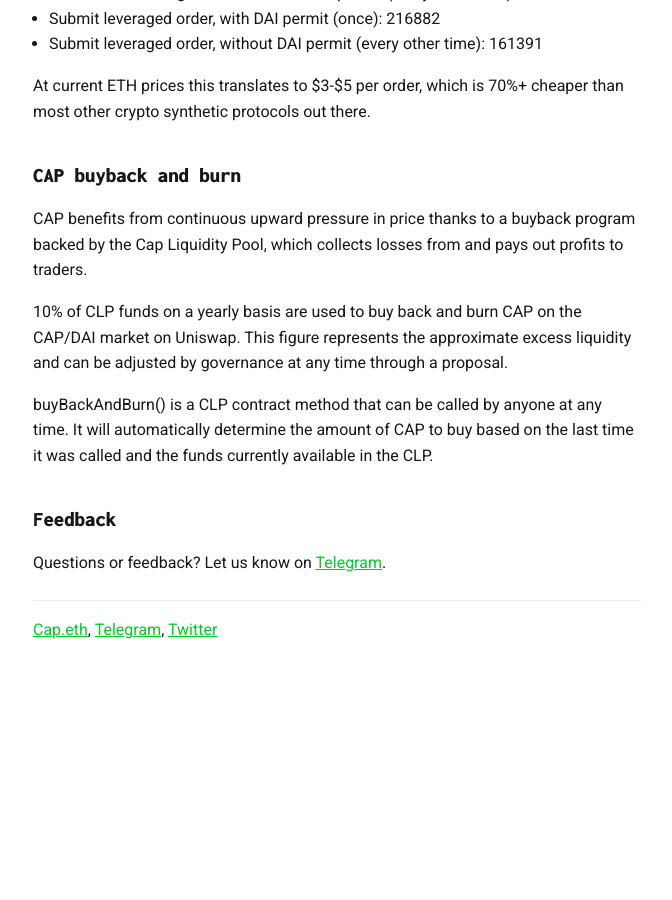
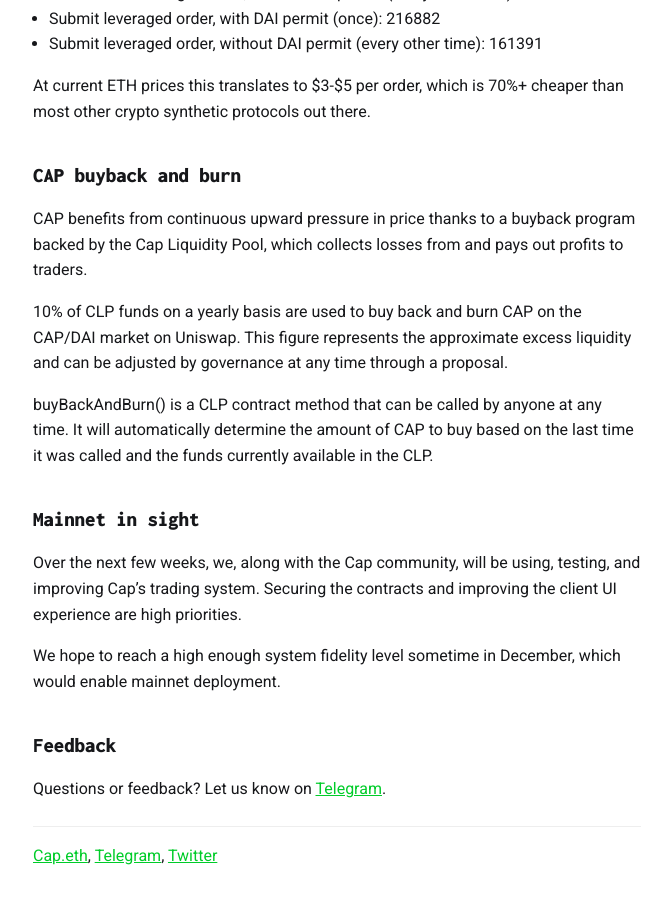
Before and after one commit to abeocap/blog, a Jekyll site: the page built from _posts/2020-11-26-the-road-to-mainnet.md, in a window 1280 px wide and 900 px high, scrolled down 2493 px. Shown: the whole window, without its empty margins (303-975 px from the left). Built offline with Jekyll 4.4.1, drawn with Linux system fonts in a browser that asks for light colours; before the commit the page ends 3168 px from its top, so only the background shows below that.

Commit message:
standard update

```diff
--- a/_posts/2020-11-26-the-road-to-mainnet.md
+++ b/_posts/2020-11-26-the-road-to-mainnet.md
@@ -72,6 +72,12 @@
 
 buyBackAndBurn() is a CLP contract method that can be called by anyone at any time. It will automatically determine the amount of CAP to buy based on the last time it was called and the funds currently available in the CLP.
 
+### Mainnet in sight
+
+Over the next few weeks, we, along with the Cap community, will be using, testing, and improving Cap's trading system. Securing the contracts and improving the client UI experience are high priorities.
+
+We hope to reach a high enough system fidelity level sometime in December, which would enable mainnet deployment.
+
 ### Feedback
 
 Questions or feedback? Let us know on [Telegram](https://t.me/capfin).
```
